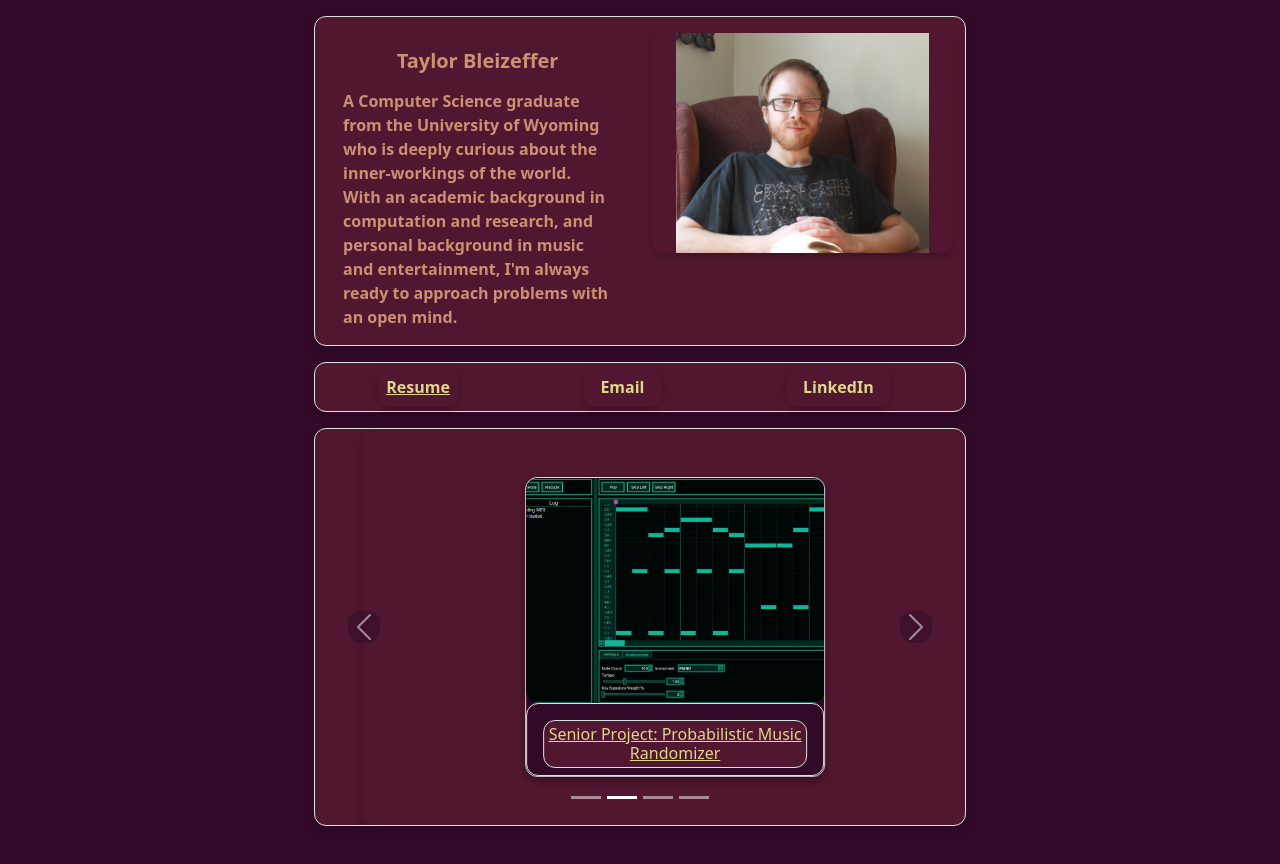
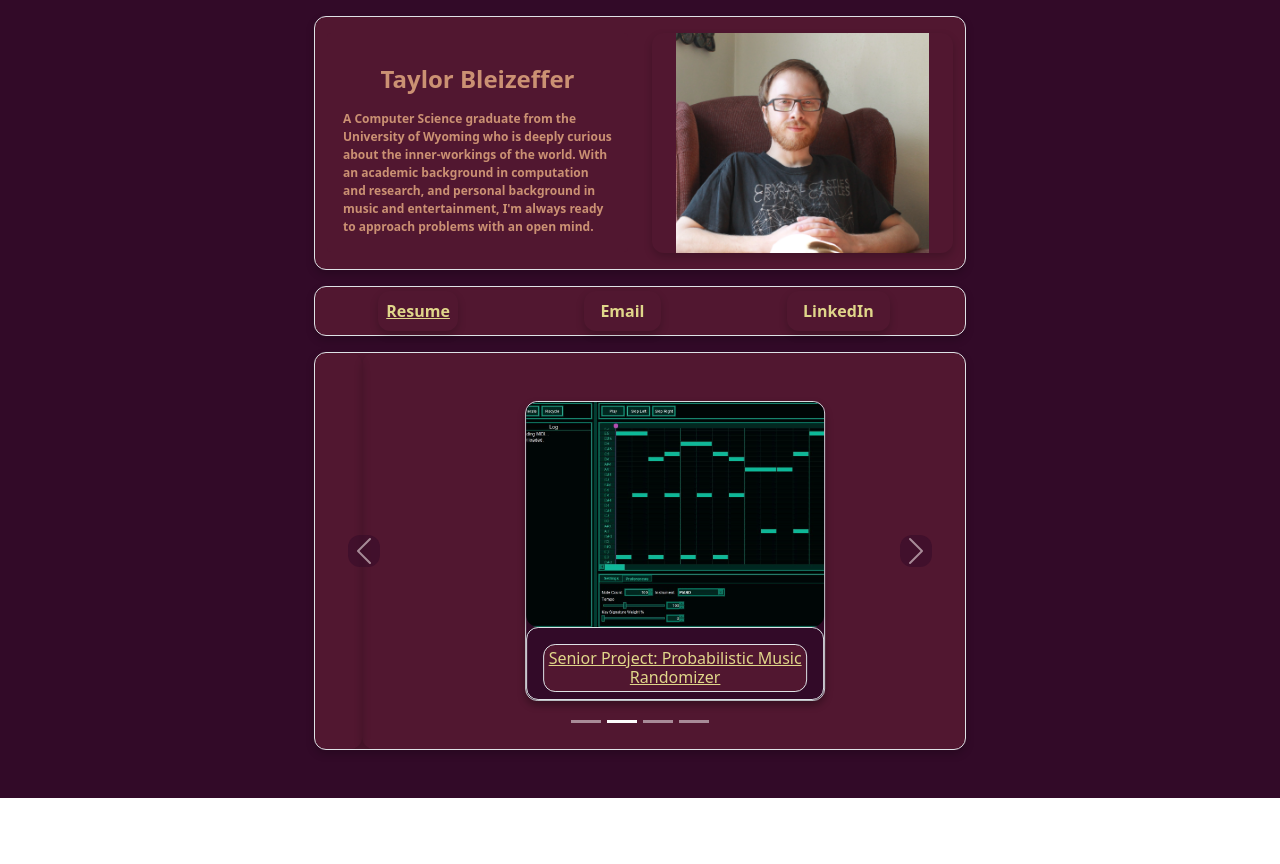
Before and after one commit to tbzeff/my-portfolio, a React (Create React App) app: page / in a window 1280 px wide. Shown: the top 864 px of the page. After the commit the page ends 800 px from the top, so only its background shows below. Built offline with nearby package versions, Linux system fonts and the light colour scheme.

Commit message:
Main page header styling fixes

```diff
--- a/src/components/PageHeader.js
+++ b/src/components/PageHeader.js
@@ -9,25 +9,25 @@ import Col from 'react-bootstrap/Col';
 
 const PageHeader = () => (
     <Container className="m-auto d-flex justify-content-evenly mb-3 mt-3 csecondary border card-custom">
-
-        <Row>
+        <Row className="align-items-center">
             <Col className="m-auto p-auto">
                 <Card className="m-auto p-auto csecondary border-0">
                     <Card.Body className="m-auto mt-3">
-                        <Card.Title className="m-auto mb-3 text-center ctext" variant="center"><strong>Taylor Bleizeffer</strong></Card.Title>
-                        <Card.Text className="m-auto fw-bold ctext">
-                        A Computer Science graduate from the University of Wyoming who is deeply curious about the inner-workings of the world. With an academic background in computation and research, and personal background in music and entertainment, I'm always ready to approach problems with an open mind.
+                        <Card.Title className="m-auto mb-3 text-center ctext" variant="center" style={{ fontSize: '1.5rem' }}>
+                            <strong>Taylor Bleizeffer</strong>
+                        </Card.Title>
+                        <Card.Text className="m-auto fw-bold ctext" style={{ fontSize: '0.75rem' }}>
+                            A Computer Science graduate from the University of Wyoming who is deeply curious about the inner-workings of the world. With an academic background in computation and research, and personal background in music and entertainment, I'm always ready to approach problems with an open mind.
                         </Card.Text>
                     </Card.Body>
                 </Card>
             </Col>
-            <Col>
+            <Col className="d-flex align-items-center">
                 <Container className="d-flex justify-content-evenly mt-3 mb-3 card-custom">
                     <img className="img-fluid" src={selfie} alt="Portrait of Taylor Bleizeffer"/>
                 </Container>
             </Col>
         </Row>
-
     </Container>
 )
 
```
Also changed, not shown: 1 other file (tests, documents, lock files or other folders).
